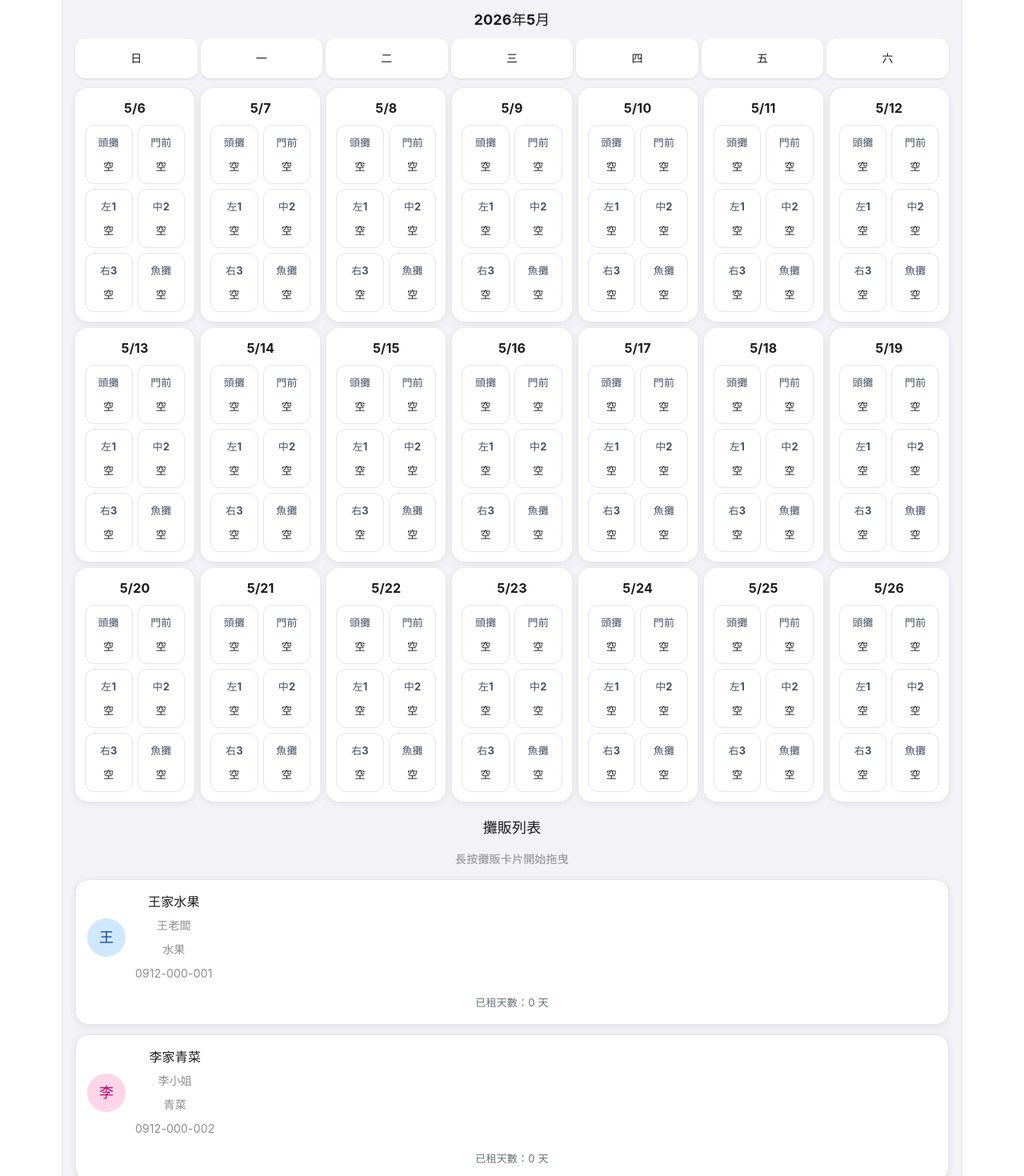
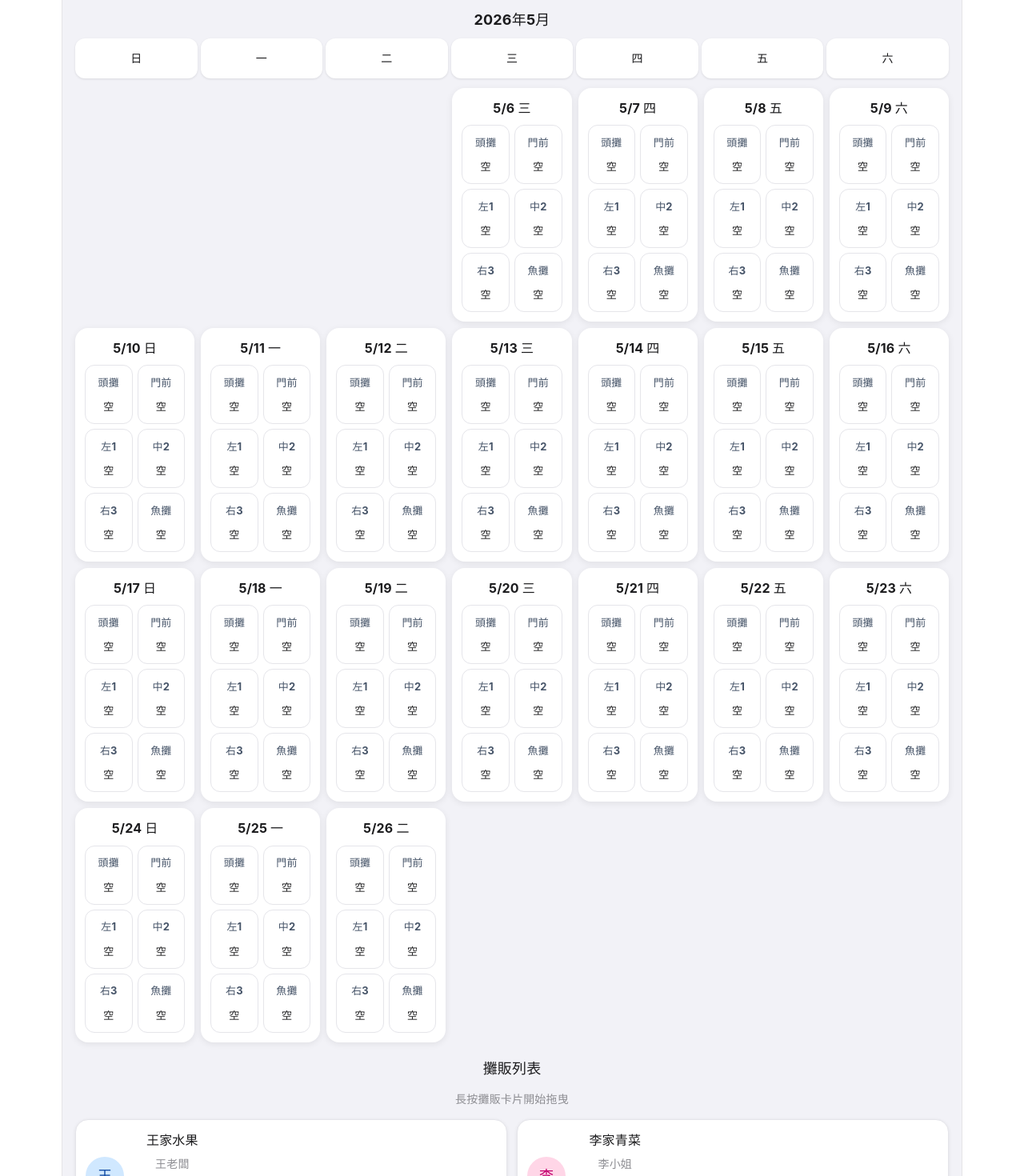
Before and after one commit to Hsu7183/dongmen-market-manager, a React (Vite) app: page / in a window 1280 px wide. Shown: the part 80-1550 px from the top of the page at 80% size. Built offline with nearby package versions, Linux system fonts and the light colour scheme.

Commit message:
fix: correct calendar dates and compact vendor cards

```diff
--- a/src/App.tsx
+++ b/src/App.tsx
@@ -73,6 +73,7 @@ const getDateKey = (date: Date) => {
   return `${year}-${month}-${day}`;
 };
 const formatShortDate = (date: Date) => `${date.getMonth() + 1}/${date.getDate()}`;
+const getWeekdayLabel = (date: Date) => WEEKDAYS[date.getDay()];
 
 const buildScheduleDates = () => {
   const today = new Date();
@@ -137,6 +138,7 @@ function App() {
 
   const scheduleDates = useMemo(() => buildScheduleDates(), []);
   const scheduleMonthLabel = `${scheduleDates[0].getFullYear()}年${scheduleDates[0].getMonth() + 1}月`;
+  const firstWeekday = scheduleDates[0].getDay();
   const vendorMap = useMemo(
     () =>
       vendors.reduce((map, vendor) => {
@@ -400,7 +402,17 @@ function App() {
                 </select>
               </label>
               <label style={styles.fieldLabel}>
-                照片
+                照片（拍照）
+                <input
+                  type="file"
+                  accept="image/*"
+                  capture="environment"
+                  style={styles.fileInput}
+                  onChange={handlePhotoChange}
+                />
+              </label>
+              <label style={styles.fieldLabel}>
+                照片（選檔）
                 <input
                   type="file"
                   accept="image/*"
@@ -527,12 +539,17 @@ function App() {
         </div>
 
         <div style={styles.dateGrid}>
+          {Array.from({ length: firstWeekday }).map((_, index) => (
+            <div key={`blank-${index}`} style={styles.blankDateCard} />
+          ))}
           {scheduleDates.map((date) => {
             const dateKey = getDateKey(date);
             const dayRecords = schedule[dateKey] ?? emptyDayRecords();
             return (
               <div key={dateKey} style={styles.dateCard}>
-                <div style={styles.dateTitle}>{formatShortDate(date)}</div>
+                <div style={styles.dateTitle}>
+                  {formatShortDate(date)} {getWeekdayLabel(date)}
+                </div>
                 <div style={styles.stallGrid}>
                   {STALLS.map((stall) => {
                     const record = dayRecords[stall];
@@ -767,8 +784,8 @@ const styles: Record<string, React.CSSProperties> = {
     background: "#ffffff",
     borderRadius: "16px",
     border: "1px solid #e5e5ea",
-    padding: "14px",
-    boxShadow: "0 2px 8px rgba(0,0,0,0.08)",
+    padding: "12px",
+    boxShadow: "0 1px 4px rgba(0,0,0,0.08)",
     display: "flex",
     flexDirection: "column",
     gap: "10px",
@@ -817,6 +834,11 @@ const styles: Record<string, React.CSSProperties> = {
     gridTemplateColumns: "repeat(2, minmax(0, 1fr))",
     gap: "6px",
     flex: 1,
+  },
+  blankDateCard: {
+    minHeight: "180px",
+    borderRadius: "16px",
+    background: "transparent",
   },
   stallCell: {
     minHeight: "60px",
@@ -878,6 +900,7 @@ const styles: Record<string, React.CSSProperties> = {
   vendorList: {
     display: "grid",
     gap: "12px",
+    gridTemplateColumns: "repeat(auto-fit, minmax(220px, 1fr))",
   },
   vendorCardHorizontal: {
     display: "flex",
```
